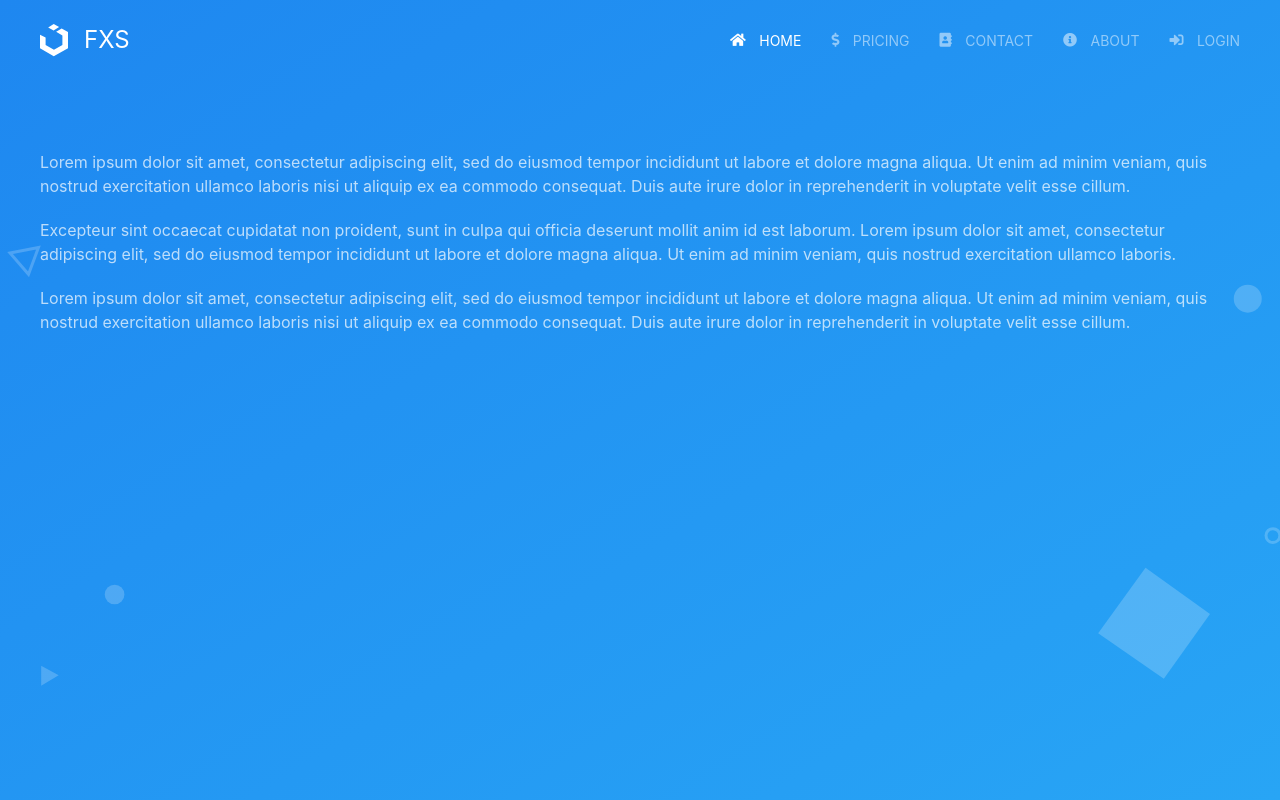
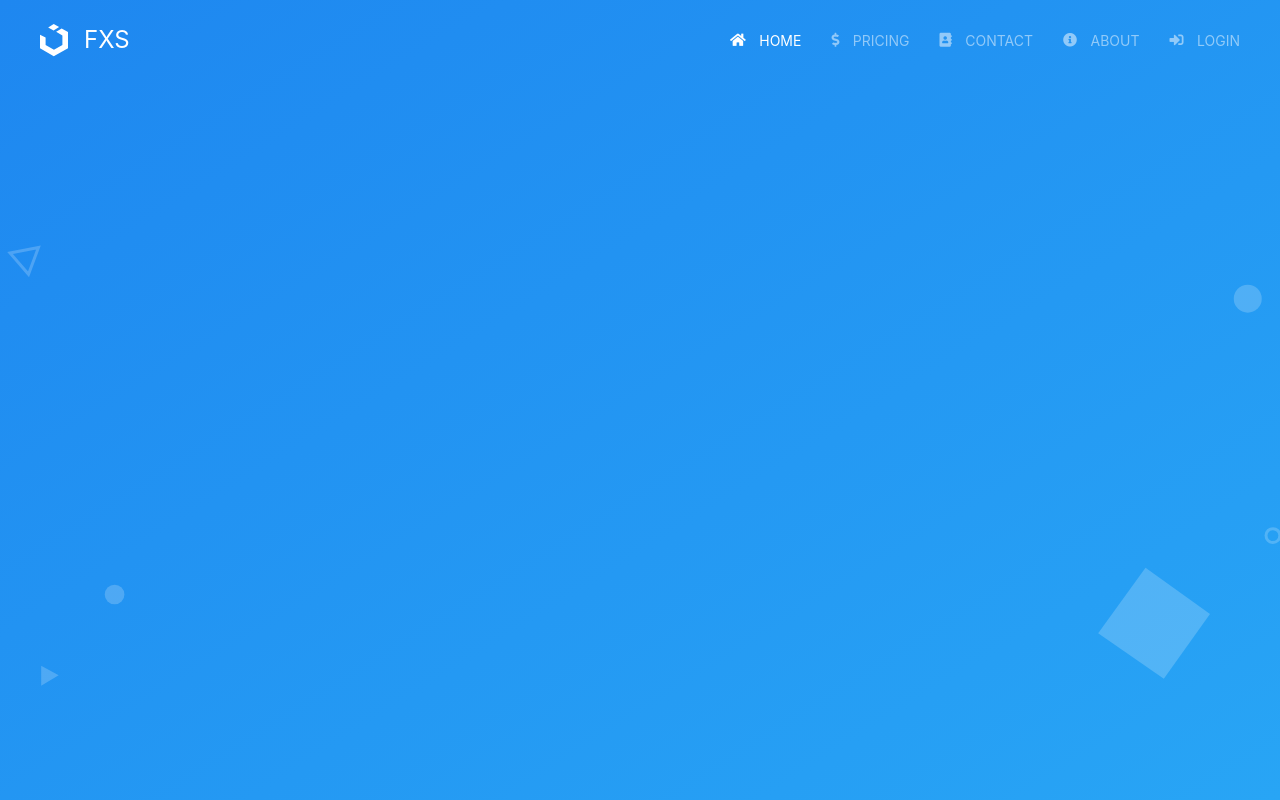
Before and after one commit to dookdev/fxs, an Angular app: page /home in a window 1280 px wide. Built offline with nearby package versions, Linux system fonts and the light colour scheme.

Commit message:
[add] fb login

```diff
--- a/src/app/pages/home/home.component.html
+++ b/src/app/pages/home/home.component.html
@@ -32,17 +32,6 @@
   <div class="uk-section uk-light">
     <div class="uk-container uk-container-expand" uk-height-viewport="expand: true">
 
-      <p>Lorem ipsum dolor sit amet, consectetur adipiscing elit, sed do eiusmod tempor incididunt ut labore et dolore
-        magna aliqua. Ut enim ad minim veniam, quis nostrud exercitation ullamco laboris nisi ut aliquip ex ea commodo
-        consequat. Duis aute irure dolor in reprehenderit in voluptate velit esse cillum.</p>
-
-      <p>Excepteur sint occaecat cupidatat non proident, sunt in culpa qui officia deserunt mollit anim id est laborum.
-        Lorem ipsum dolor sit amet, consectetur adipiscing elit, sed do eiusmod tempor incididunt ut labore et dolore
-        magna aliqua. Ut enim ad minim veniam, quis nostrud exercitation ullamco laboris.</p>
-
-      <p>Lorem ipsum dolor sit amet, consectetur adipiscing elit, sed do eiusmod tempor incididunt ut labore et dolore
-        magna aliqua. Ut enim ad minim veniam, quis nostrud exercitation ullamco laboris nisi ut aliquip ex ea commodo
-        consequat. Duis aute irure dolor in reprehenderit in voluptate velit esse cillum.</p>
 
     </div>
   </div>
@@ -56,11 +45,8 @@
         uk-height-viewport></div>
       <div class="uk-padding-large">
         <h1>Login</h1>
-        <p>Lorem ipsum dolor sit amet, consectetur adipiscing elit, sed do eiusmod tempor incididunt ut labore et
-          dolore magna aliqua. Ut enim ad minim veniam, quis nostrud exercitation ullamco laboris nisi ut aliquip ex ea
-          commodo consequat. Duis aute irure dolor in reprehenderit in voluptate velit esse cillum dolore eu fugiat
-          nulla pariatur. Excepteur sint occaecat cupidatat non proident, sunt in culpa qui officia deserunt mollit
-          anim id est laborum.</p>
+        <div class="fb-login-button" data-max-rows="1" data-size="large" data-button-type="continue_with"
+          data-show-faces="false" data-auto-logout-link="false" data-use-continue-as="false"></div>
       </div>
     </div>
   </div>
--- a/src/index.html
+++ b/src/index.html
@@ -19,6 +19,19 @@
 
 <body>
   <app-root></app-root>
+  <div id="fb-root"></div>
+  <script>
+    (function (d, s, id) {
+      var js, fjs = d.getElementsByTagName(s)[0];
+      if (d.getElementById(id)) return;
+      js = d.createElement(s);
+      js.id = id;
+      js.src =
+        'https://connect.facebook.net/th_TH/sdk.js#xfbml=1&version=v3.2&appId=1081865778575440&autoLogAppEvents=1';
+      fjs.parentNode.insertBefore(js, fjs);
+    }(document, 'script', 'facebook-jssdk'));
+
+  </script>
 </body>
 
 </html>
```
